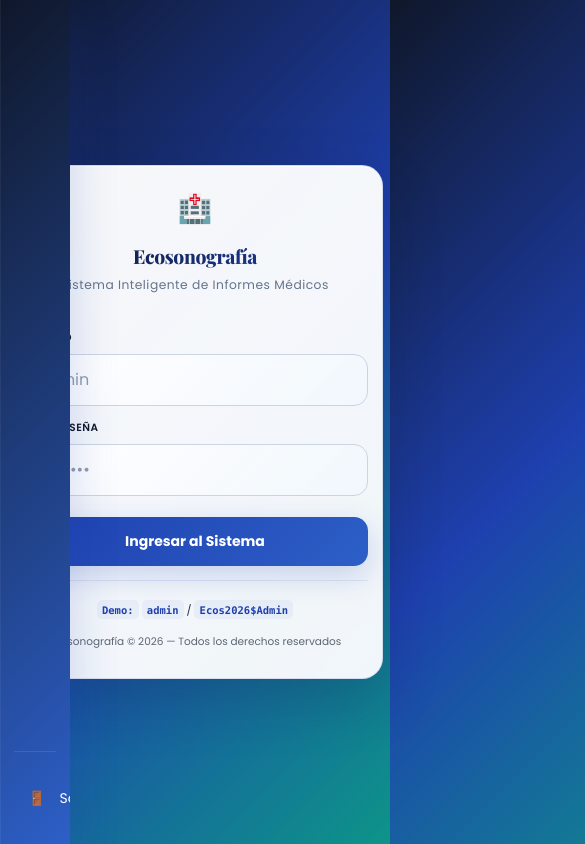
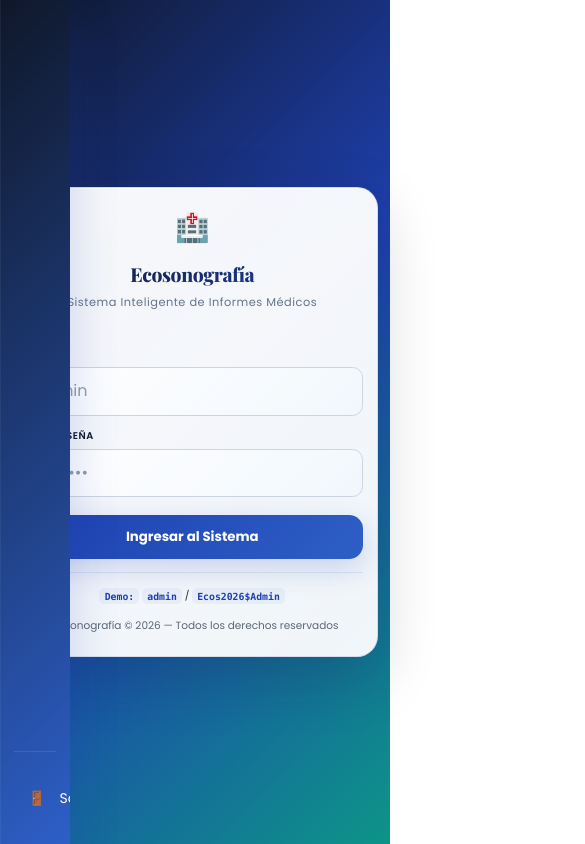
Before and after one commit to cesbussiness/ecobet, a website: page frontend/pages/login.html in a window 390 px wide. Shown: the top 844 px of the page, 585 px wide, since content can reach past the window. Drawn offline with nearby package versions, Linux system fonts and the light colour scheme.

Commit message:
🎨 Fix CRÍTICO: Login móvil totalmente reparado
PROBLEMAS ARREGLADOS:
1. ❌ Orbes flotantes → ✅ OCULTOS en móvil
   - Evita overflow horizontal
   - Agranda espacio para contenido
   - Más espacio para inputs

2. ❌ Padding excesivo → ✅ REDUCIDO
   - Card: 1.25rem (antes 1.5rem)
   - Inputs: 0.75rem padding vertical
   - Botón: 0.875rem (antes 1rem)

3. ❌ Espaciado ineficiente → ✅ OPTIMIZADO
   - form-group: 0.875rem (antes 1rem)
   - Footer: reducido a 0.7rem
   - Márgenes: -25% en móvil

4. ✅ Breakpoints mejorados
   - 480px: Configuración principal
   - 374px: Para phones muy pequeños

RESULTADO:
✅ Sin scroll horizontal
✅ Inputs caben perfectamente
✅ Botón visible y usable
✅ Footer completo
✅ Diseño limpio en móvil
✅ Desktop sin cambios

```diff
--- a/frontend/pages/login.html
+++ b/frontend/pages/login.html
@@ -234,69 +234,74 @@
         padding: var(--space-sm);
       }
 
+      /* OCULTAR ORBES EN MÓVIL - Son el problema */
+      body::before,
+      body::after {
+        display: none;
+      }
+
       .login-card {
-        padding: 1.5rem 1rem;
-        max-width: 100%;
+        padding: 1.25rem 1rem;
+        max-width: 95vw;
       }
 
       .login-logo {
         font-size: 2rem;
-        margin-bottom: 1rem;
+        margin-bottom: 0.875rem;
       }
 
       .login-title {
         font-size: 1.375rem;
-        margin-bottom: 0.5rem;
+        margin-bottom: 0.375rem;
       }
 
       .login-subtitle {
-        font-size: 0.875rem;
+        font-size: 0.8125rem;
       }
 
       .form-group {
-        margin-bottom: 1rem;
+        margin-bottom: 0.875rem;
       }
 
       .form-group label {
-        font-size: 0.75rem;
-        margin-bottom: 0.5rem;
+        font-size: 0.7rem;
+        margin-bottom: 0.375rem;
       }
 
       .form-group input {
-        padding: 0.875rem 1rem;
+        padding: 0.75rem 0.875rem;
         font-size: 16px;
-        border-radius: var(--radius-lg);
+        border-radius: var(--radius-md);
       }
 
       .btn-login {
-        padding: 1rem;
-        font-size: 1rem;
+        padding: 0.875rem;
+        font-size: 0.95rem;
         border-radius: var(--radius-lg);
-        margin-top: 0.5rem;
+        margin-top: 0.375rem;
       }
 
       .login-footer {
-        margin-top: 1rem;
-        padding-top: 1rem;
-        font-size: 0.75rem;
+        margin-top: 0.875rem;
+        padding-top: 0.875rem;
+        font-size: 0.7rem;
+        line-height: 1.35;
+      }
+
+      .login-footer p {
+        margin: 0.25rem 0;
       }
 
       .login-footer strong {
-        padding: 0.25rem 0.375rem;
-        font-size: 0.75rem;
-      }
-
-      body::before,
-      body::after {
-        width: 250px;
-        height: 250px;
+        padding: 0.2rem 0.375rem;
+        font-size: 0.7rem;
       }
     }
 
     /* Muy pequeños (< 375px) */
     @media (max-width: 374px) {
       .login-card {
-        padding: 1rem 0.875rem;
+        padding: 1rem 0.75rem;
       }
 
       .login-logo {
@@ -307,9 +312,9 @@
         font-size: 1.25rem;
       }
 
-      .form-group input,
       .btn-login {
-        font-size: 16px;
+        padding: 0.75rem;
+        font-size: 0.9rem;
       }
     }
   </style>
```
